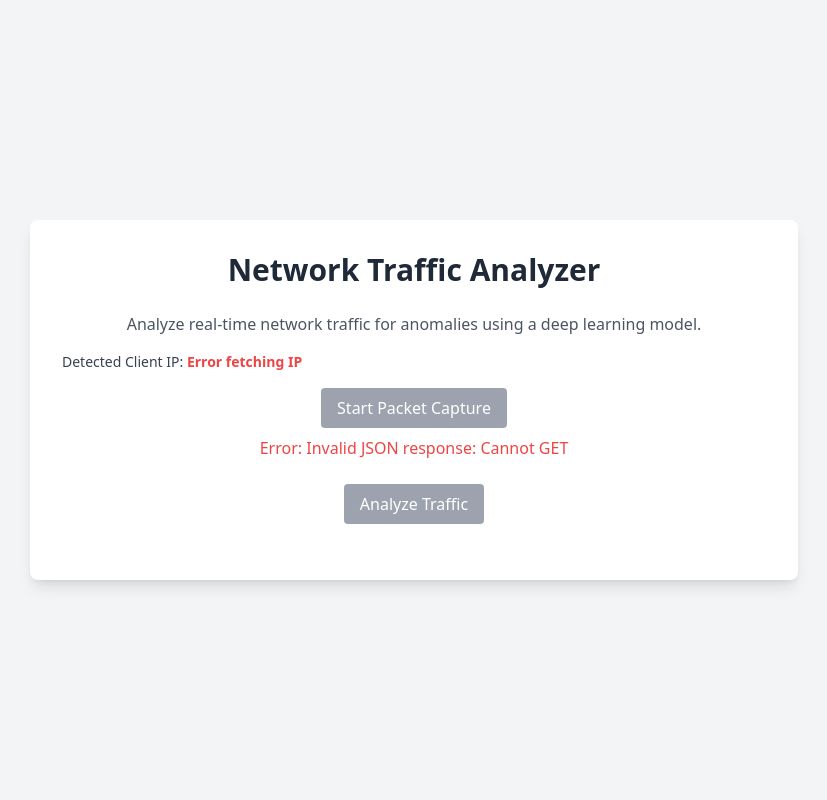
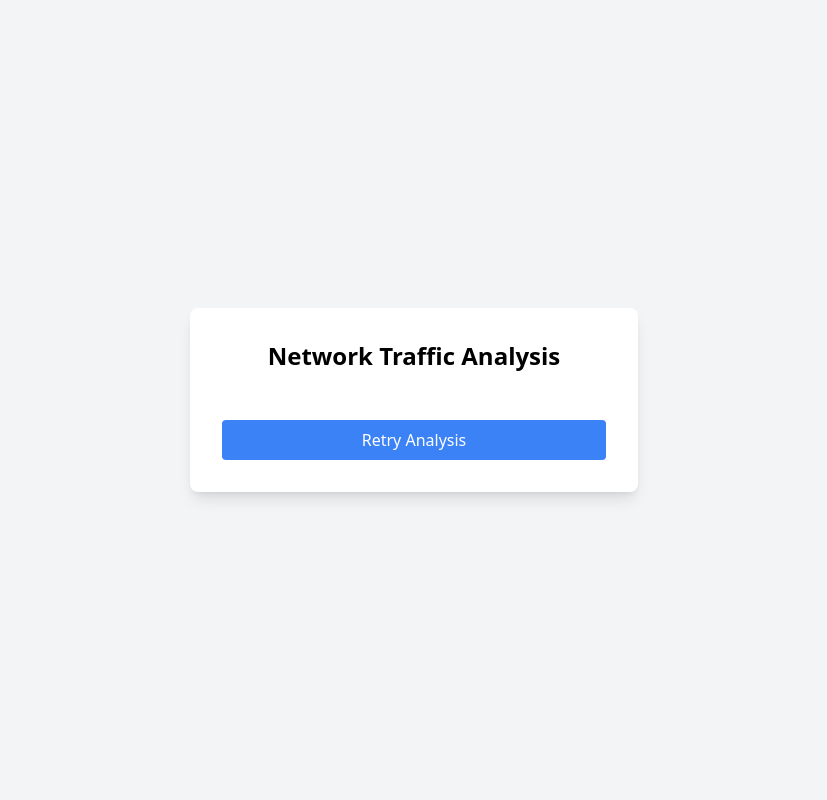
Before and after one commit to VennDev/WebsiteTest, a Python web app: template templates/index.html in a window 1280 px wide. Shown: the whole page, without its empty margins (226-1053 px from the left). Run offline with Jinja, Linux system fonts and the light colour scheme; the template is opened without the code that fills it, so the values that code supplies are empty; some libraries are stand-ins or nearby versions.

Commit message:
Update index.html

```diff
--- a/templates/index.html
+++ b/templates/index.html
@@ -1,255 +1,84 @@
 <!DOCTYPE html>
 <html lang="en">
-
 <head>
     <meta charset="UTF-8">
     <meta name="viewport" content="width=device-width, initial-scale=1.0">
-    <title>Network Traffic Analyzer</title>
+    <title>Network Traffic Analysis</title>
     <script src="https://cdn.tailwindcss.com"></script>
-    <style>
-        .spinner {
-            display: none;
-            border: 4px solid #f3f3f3;
-            border-top: 4px solid #3498db;
-            border-radius: 50%;
-            width: 24px;
-            height: 24px;
-            animation: spin 1s linear infinite;
-            margin-left: 10px;
-        }
-
-        @keyframes spin {
-            0% {
-                transform: rotate(0deg);
-            }
-
-            100% {
-                transform: rotate(360deg);
-            }
-        }
-    </style>
 </head>
-
-<body class="bg-gray-100 min-h-screen flex flex-col items-center justify-center p-4">
-    <div class="bg-white p-8 rounded-lg shadow-lg w-full max-w-3xl">
-        <h1 class="text-3xl font-bold mb-6 text-center text-gray-800">Network Traffic Analyzer</h1>
-
-        <div class="mb-6">
-            <p class="text-gray-600 mb-4 text-center">Analyze real-time network traffic for anomalies using a deep
-                learning model.</p>
-
-            <!-- Client IP Display -->
-            <div class="mb-4">
-                <p class="text-sm font-medium text-gray-700">Detected Client IP: <span id="clientIp"
-                        class="font-semibold text-gray-900">Loading...</span></p>
+<body class="bg-gray-100 flex items-center justify-center min-h-screen">
+    <div class="bg-white p-8 rounded-lg shadow-lg w-full max-w-md">
+        <h1 class="text-2xl font-bold text-center mb-6">Network Traffic Analysis</h1>
+        <div id="loading" class="text-center text-gray-600">
+            <p>Analyzing your network traffic...</p>
+            <div class="animate-spin rounded-full h-8 w-8 border-t-2 border-b-2 border-blue-500 mx-auto mt-4"></div>
+        </div>
+        <div id="result" class="hidden">
+            <p class="text-lg font-semibold">Client IP: <span id="client-ip" class="text-blue-600"></span></p>
+            <p class="text-lg font-semibold mt-2">Attack Detected: <span id="is-attack" class="font-bold"></span></p>
+            <div class="mt-4">
+                <h2 class="text-xl font-semibold">Predictions:</h2>
+                <ul id="predictions" class="list-disc pl-5 mt-2"></ul>
             </div>
-
-            <!-- Start Capture Button -->
-            <div class="flex items-center justify-center">
-                <button id="startCapture"
-                    class="bg-blue-500 text-white py-2 px-4 rounded hover:bg-blue-600 disabled:bg-gray-400 disabled:cursor-not-allowed">
-                    Start Packet Capture
-                </button>
-                <div id="captureSpinner" class="spinner"></div>
-            </div>
-            <p id="captureStatus" class="text-center text-gray-600 mt-2"></p>
+            <p id="error" class="text-red-600 mt-4 hidden"></p>
         </div>
-
-        <!-- Predict Button -->
-        <div class="mb-6 flex justify-center">
-            <button id="predictButton"
-                class="bg-green-500 text-white py-2 px-4 rounded hover:bg-green-600 disabled:bg-gray-400 disabled:cursor-not-allowed"
-                disabled>
-                Analyze Traffic
-            </button>
-            <div id="predictSpinner" class="spinner"></div>
-        </div>
-
-        <!-- Results Section -->
-        <div id="results" class="mt-6 hidden">
-            <h2 class="text-lg font-semibold mb-2 text-gray-700">Prediction Results</h2>
-            <div id="resultsTable" class="bg-gray-50 p-4 rounded border">
-                <table class="w-full text-left">
-                    <thead>
-                        <tr class="bg-gray-200">
-                            <th class="p-2">Source IP</th>
-                            <th class="p-2">Prediction</th>
-                        </tr>
-                    </thead>
-                    <tbody id="resultsBody"></tbody>
-                </table>
-            </div>
-        </div>
+        <button id="retry" class="mt-6 w-full bg-blue-500 text-white py-2 px-4 rounded hover:bg-blue-600 hidden">Retry Analysis</button>
     </div>
 
     <script>
-        const startCaptureBtn = document.getElementById('startCapture');
-        const predictBtn = document.getElementById('predictButton');
-        const clientIpSpan = document.getElementById('clientIp');
-        const captureStatus = document.getElementById('captureStatus');
-        const captureSpinner = document.getElementById('captureSpinner');
-        const predictSpinner = document.getElementById('predictSpinner');
-        const resultsSection = document.getElementById('results');
-        const resultsBody = document.getElementById('resultsBody');
+        async function analyzeTraffic() {
+            // Show loading, hide results
+            document.getElementById('loading').classList.remove('hidden');
+            document.getElementById('result').classList.add('hidden');
+            document.getElementById('retry').classList.add('hidden');
+            document.getElementById('error').classList.add('hidden');
 
-        let clientIp = null;
+            try {
+                const response = await fetch('http://localhost:5000/', {
+                    method: 'GET',
+                    headers: { 'Content-Type': 'application/json' }
+                });
+                const data = await response.json();
 
-        // Fetch client IP on page load
-        async function fetchClientIp() {
-            try {
-                const response = await fetch('/get_client_ip', {
-                    method: 'GET'
-                });
-                const text = await response.text();
-                console.log('Raw get_client_ip response:', text);
+                // Hide loading
+                document.getElementById('loading').classList.add('hidden');
 
-                let data;
-                try {
-                    data = JSON.parse(text);
-                } catch (e) {
-                    throw new Error(`Invalid JSON response: ${text}`);
-                }
+                if (data.status === 'success') {
+                    // Display results
+                    document.getElementById('result').classList.remove('hidden');
+                    document.getElementById('client-ip').textContent = data.client_ip;
+                    document.getElementById('is-attack').textContent = data.is_attack ? 'Yes' : 'No';
+                    document.getElementById('is-attack').className = data.is_attack ? 'text-red-600' : 'text-green-600';
 
-                if (response.ok && data.status === 'success') {
-                    clientIp = data.client_ip;
-                    clientIpSpan.textContent = clientIp;
-                    clientIpSpan.classList.add('text-green-600');
-                    startCaptureBtn.disabled = false;
+                    const predictionsList = document.getElementById('predictions');
+                    predictionsList.innerHTML = '';
+                    data.predictions.forEach(pred => {
+                        const li = document.createElement('li');
+                        li.textContent = `Source IP: ${pred.source_ip}, Prediction: ${pred.prediction}`;
+                        predictionsList.appendChild(li);
+                    });
+
+                    document.getElementById('retry').classList.remove('hidden');
                 } else {
-                    throw new Error(data.message || 'Failed to fetch client IP');
+                    // Display error
+                    document.getElementById('error').textContent = data.message || 'An error occurred';
+                    document.getElementById('error').classList.remove('hidden');
+                    document.getElementById('retry').classList.remove('hidden');
                 }
             } catch (error) {
-                clientIpSpan.textContent = 'Error fetching IP';
-                clientIpSpan.classList.add('text-red-500');
-                captureStatus.textContent = `Error: ${error.message}`;
-                captureStatus.classList.add('text-red-500');
-                startCaptureBtn.disabled = true;
+                // Handle network or other errors
+                document.getElementById('loading').classList.add('hidden');
+                document.getElementById('error').textContent = `Error: ${error.message}`;
+                document.getElementById('error').classList.remove('hidden');
+                document.getElementById('retry').classList.remove('hidden');
             }
         }
 
-        // Call fetchClientIp on page load
-        fetchClientIp();
+        // Run analysis on page load
+        document.addEventListener('DOMContentLoaded', analyzeTraffic);
 
-        // Start packet capture
-        startCaptureBtn.addEventListener('click', async () => {
-            if (!clientIp) {
-                captureStatus.textContent = 'Client IP not available';
-                captureStatus.classList.add('text-red-500');
-                return;
-            }
-
-            startCaptureBtn.disabled = true;
-            startCaptureBtn.textContent = 'Capturing...';
-            captureSpinner.style.display = 'inline-block';
-            captureStatus.textContent = 'Capturing packets for 20 seconds...';
-            captureStatus.classList.remove('text-red-500');
-
-            try {
-                const response = await fetch('/start_capture', {
-                    method: 'POST',
-                    headers: {
-                        'Content-Type': 'application/json'
-                    },
-                    body: JSON.stringify({ client_ip: clientIp })
-                });
-
-                const text = await response.text();
-                console.log('Raw start_capture response:', text);
-
-                let data;
-                try {
-                    data = JSON.parse(text);
-                } catch (e) {
-                    throw new Error(`Invalid JSON response: ${text}`);
-                }
-
-                if (response.ok && data.status === 'success') {
-                    captureStatus.textContent = data.message;
-                    captureStatus.classList.add('text-green-500');
-                    predictBtn.disabled = false;
-                } else {
-                    throw new Error(data.message || 'Capture failed');
-                }
-            } catch (error) {
-                captureStatus.textContent = `Error: ${error.message}`;
-                captureStatus.classList.add('text-red-500');
-            } finally {
-                startCaptureBtn.disabled = false;
-                startCaptureBtn.textContent = 'Start Packet Capture';
-                captureSpinner.style.display = 'none';
-            }
-        });
-
-        // Trigger prediction
-        predictBtn.addEventListener('click', async () => {
-            if (!clientIp) {
-                captureStatus.textContent = 'Client IP not available';
-                captureStatus.classList.add('text-red-500');
-                return;
-            }
-
-            predictBtn.disabled = true;
-            predictBtn.textContent = 'Analyzing...';
-            predictSpinner.style.display = 'inline-block';
-            captureStatus.textContent = 'Processing traffic data...';
-            captureStatus.classList.remove('text-red-500', 'text-green-500');
-
-            try {
-                const response = await fetch('/predict', {
-                    method: 'POST',
-                    headers: {
-                        'Content-Type': 'application/json'
-                    },
-                    body: JSON.stringify({ client_ip: clientIp })
-                });
-
-                const text = await response.text();
-                console.log('Raw predict response:', text);
-
-                let data;
-                try {
-                    data = JSON.parse(text);
-                } catch (e) {
-                    throw new Error(`Invalid JSON response: ${text}`);
-                }
-
-                if (response.ok && data.status === 'success') {
-                    displayResults(data.predictions);
-                    captureStatus.textContent = 'Analysis complete!';
-                    captureStatus.classList.add('text-green-500');
-                } else {
-                    throw new Error(data.message || 'Prediction failed');
-                }
-            } catch (error) {
-                captureStatus.textContent = `Error: ${error.message}`;
-                captureStatus.classList.add('text-red-500');
-            } finally {
-                predictBtn.disabled = false;
-                predictBtn.textContent = 'Analyze Traffic';
-                predictSpinner.style.display = 'none';
-            }
-        });
-
-        // Display prediction results
-        function displayResults(predictions) {
-            resultsSection.classList.remove('hidden');
-            resultsBody.innerHTML = '';
-
-            if (!predictions || predictions.length === 0) {
-                resultsBody.innerHTML = '<tr><td colspan="2" class="p-2 text-center text-gray-500">No predictions available</td></tr>';
-                return;
-            }
-
-            predictions.forEach(pred => {
-                const row = document.createElement('tr');
-                row.innerHTML = `
-                    <td class="p-2">${pred.source_ip}</td>
-                    <td class="p-2">${pred.prediction}</td>
-                `;
-                resultsBody.appendChild(row);
-            });
-        }
+        // Retry button event listener
+        document.getElementById('retry').addEventListener('click', analyzeTraffic);
     </script>
 </body>
-
 </html>
```
